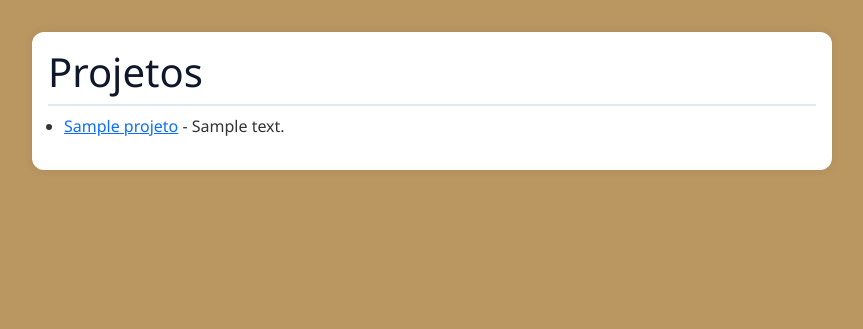
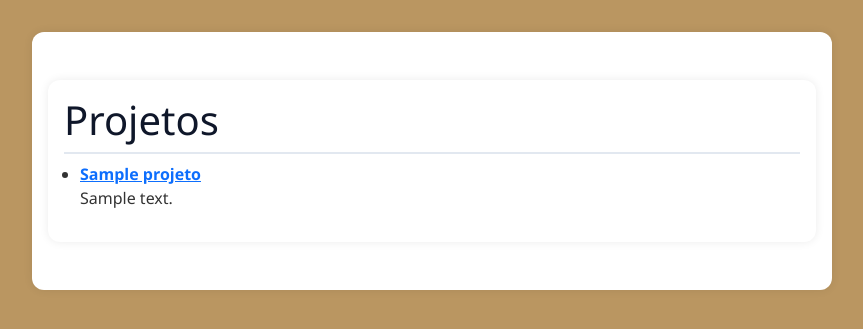
Before and after one commit to alvarojpr/portfolio, a Django app: page /projetos/ in a window 1280 px wide. Shown: the part 56-385 px from the top of the page, without its empty margins (208-1071 px from the left). Run offline with Django 5.2, Linux system fonts and the light colour scheme; tables that the repository leaves empty hold one stand-in row (values such as "Sample post").

Commit message:
Update projetos.html

```diff
--- a/core/templates/core/projetos.html
+++ b/core/templates/core/projetos.html
@@ -1,10 +1,15 @@
 {% extends 'core/base.html' %}
 
 {% block content %}
-<h1>Projetos</h1>
-<ul>
+<section class="container">
+  <h1>Projetos</h1>
+  <ul class="lista-projetos">
     {% for projeto in projetos %}
-        <li><a href="{{ projeto.link }}" target="_blank">{{ projeto.nome }}</a> - {{ projeto.descricao }}</li>
+      <li>
+        <strong><a href="{{ projeto.link }}" target="_blank">{{ projeto.nome }}</a></strong><br>
+        <p>{{ projeto.descricao }}</p>
+      </li>
     {% endfor %}
-</ul>
+  </ul>
+</section>
 {% endblock %}
```
